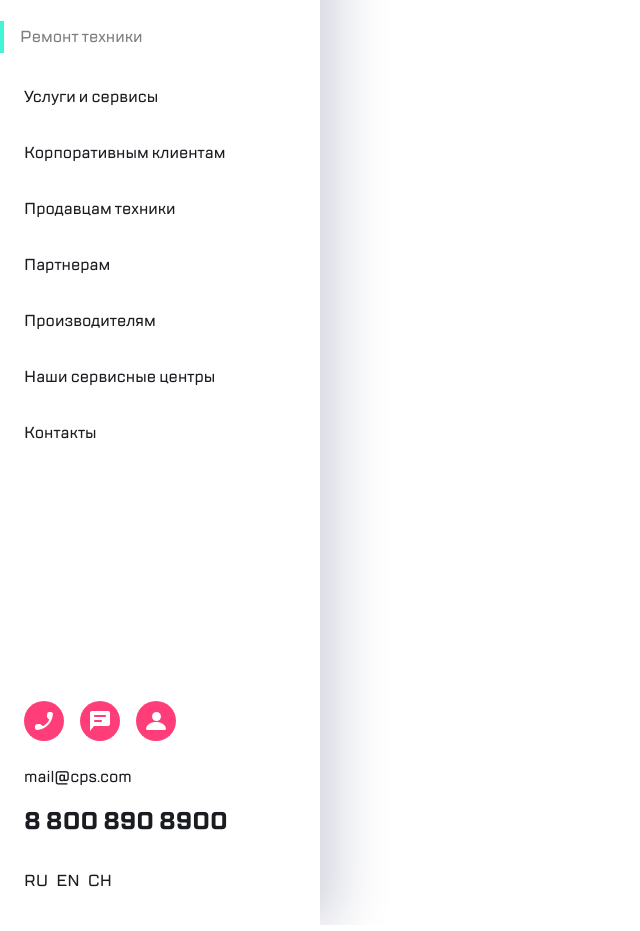
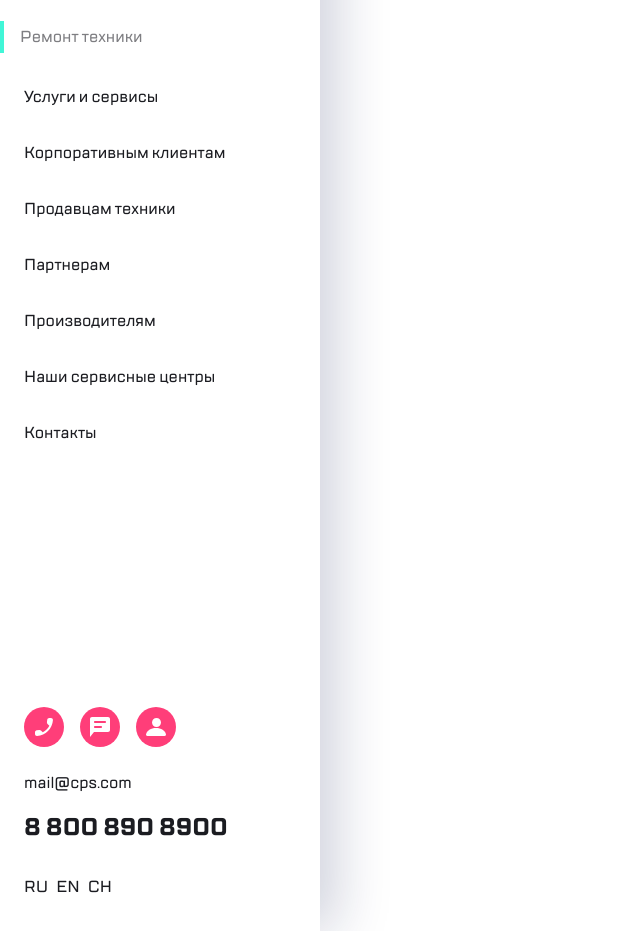
Before and after one commit to l7OBAP/l7OBAP.github.io, a plain HTML site: page 1.4/index.html in a window 1280 px wide. Shown: the part 93-1024 px from the top of the page, without its empty margins (0-640 px from the left). Drawn offline with Linux system fonts and the light colour scheme.

Commit message:
1.4 popravil

```diff
--- a/1.4/css/style.css
+++ b/1.4/css/style.css
@@ -8,8 +8,11 @@
 }
 
 .container {
+    display: flex;
+    flex-direction: column;
+    width: 320px;
+    height: 1024px;
     margin: 0 auto 0 0;
-    width: 320px;
     /* border-right: 1px solid black; */
     box-shadow: 16px 0 52px rgba(14, 24, 80, 0.2);
 }
@@ -22,6 +25,14 @@
 }
 
 .main {
+    font-family: "TTLakes";
+    font-size: 14px;
+    color: #1B1C21;
+    flex: 1 1 auto;
+    width: 100%;
+}
+
+.footer {
     font-family: "TTLakes";
     font-size: 14px;
     color: #1B1C21;
@@ -104,7 +115,7 @@
     display: flex;
     justify-content: space-between;
     align-items: center;
-    margin: 24px 16px 0 0;
+    margin: 24px 24px 0 0;
     padding: 0 0 0 16px;
     width: auto;
     height: 32px;
@@ -121,7 +132,7 @@
 
 /* Главное меню */
 .main-menu {
-    margin: 32px 0 0 24px;
+    margin: 32px 24px 0 24px;
     max-width: 100%;
 }
 
@@ -160,7 +171,7 @@
     align-items: flex-start;
     gap: 24px;
     max-width: 100%;
-    margin: 256px 0 0 24px;
+    margin: 0 24px 0 24px;
     padding: 0;
 }
 
@@ -239,8 +250,7 @@
 /* Язык */
 .lang {
     max-width: 100%;
-    height: 56px;
-    margin: 32px 0 0 24px;
+    margin: 32px 24px 32px 24px;
 }
 
 .lang__items {
--- a/1.4/index.html
+++ b/1.4/index.html
@@ -13,6 +13,7 @@
 
 <body>
 <div class="container">
+
     <header class="header">
 
         <nav class="upper-menu">
@@ -89,6 +90,10 @@
             </ul>
         </nav>
 
+    </main>
+
+    <footer class="footer">
+
         <nav class="contact">
             <ul class="contact__links">
                 <li class="link contact__link">
@@ -139,7 +144,7 @@
             </ul>
         </nav>
 
-    </main>
+    </footer>
 
 </div>
 </body>
```
